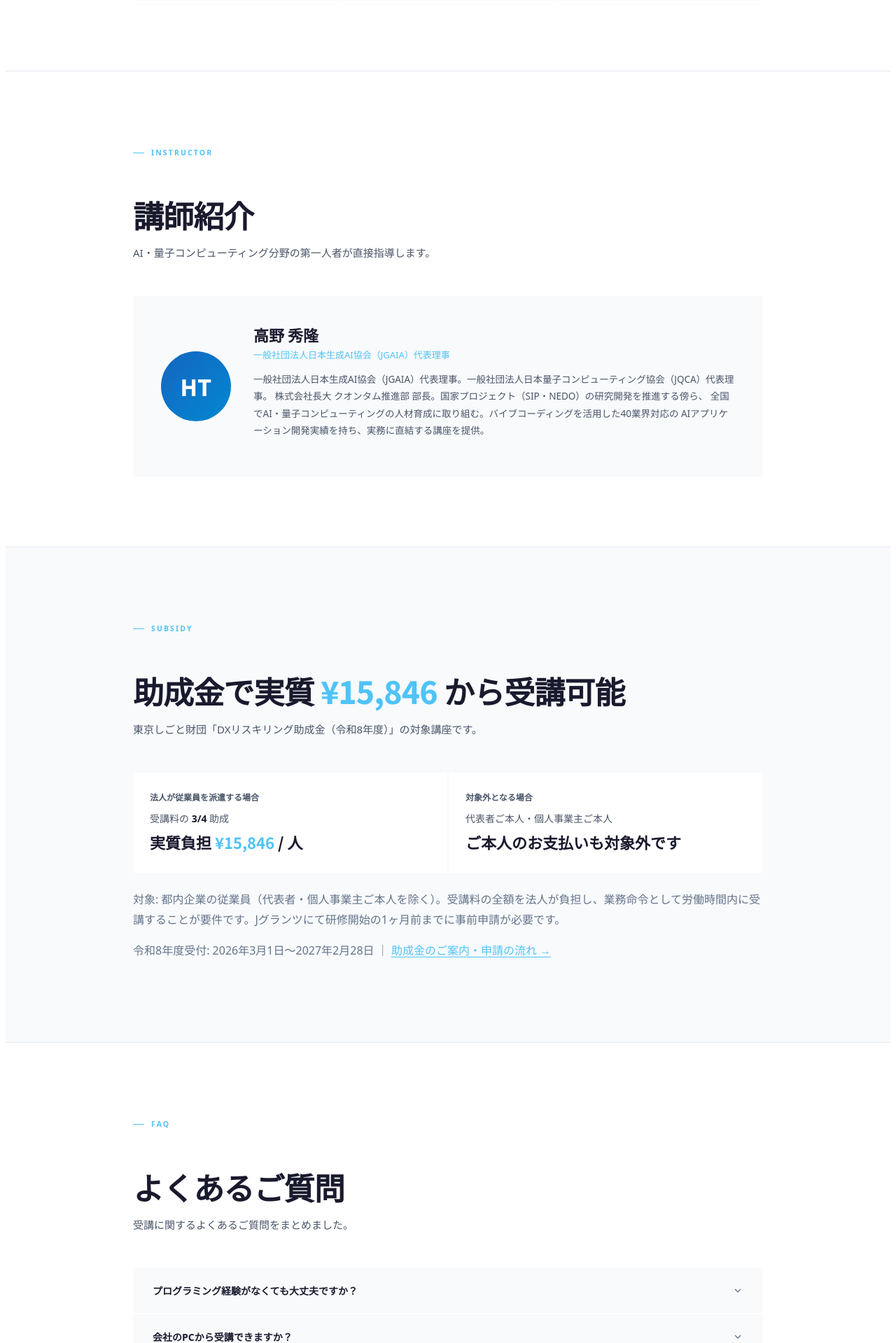
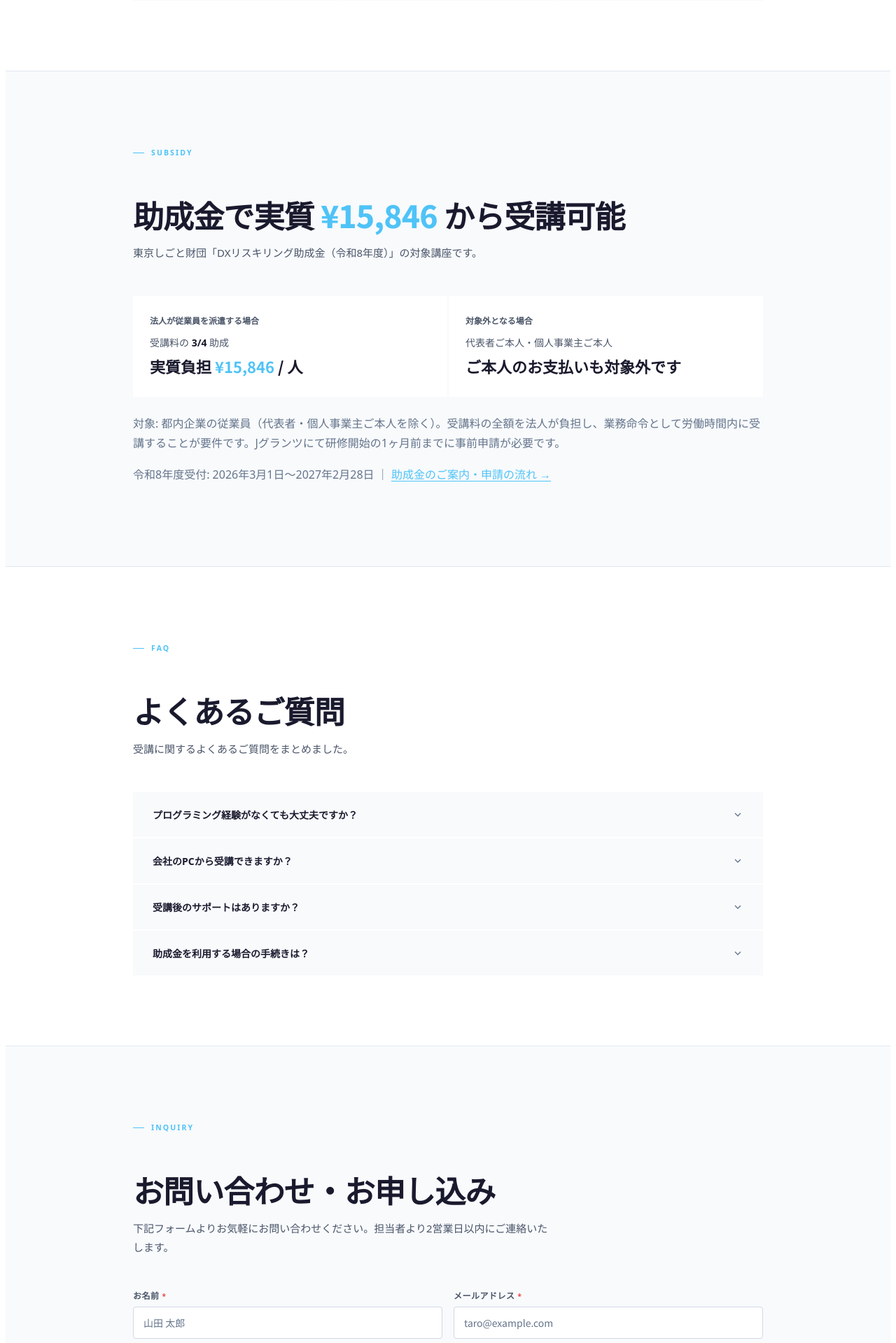
Before and after one commit to jqca/jgaia, a Flask app: page /vibe-coding/course-ga in a window 1280 px wide. Shown: the part 2703-4622 px from the top of the page at 70% size. Run offline with Flask 3, Linux system fonts and the light colour scheme; some libraries are stand-ins or nearby versions.

Commit message:
fix: 講座詳細ページから「講師紹介」を外す（社長ご指示 2026-08-16）
代表理事は講座の講師をしないため、全講座の詳細ページに社長を講師として
固定表示していたのは事実と食い違う。セクション本体と専用CSS（.instructor-*）
を削除した。

講師は登録・承認した方が担当する仕組み（/instructor/register →
/admin/instructors）が既にあるので、担当講師を出すならそちらの登録済み
データが唯一の出どころ。⛔ 固定の1名を戻さないこと。

Co-Authored-By: Claude Opus 5 <noreply@anthropic.com>

```diff
--- a/templates/course_detail.html
+++ b/templates/course_detail.html
@@ -231,35 +231,6 @@
   color:var(--c-text-s);line-height:1.7;
 }
 
-/* ── 講師 ── */
-.instructor-card {
-  display:flex;gap:32px;align-items:center;
-  background:var(--c-ink-s);
-  padding:40px;
-}
-.instructor-avatar {
-  flex-shrink:0;
-  width:100px;height:100px;
-  border-radius:50%;
-  background:{{ c.gradient }};
-  display:flex;align-items:center;justify-content:center;
-  font-family:var(--c-font-d);font-size:32px;font-weight:800;color:#fff;
-}
-.instructor-info {flex:1;min-width:0}
-.instructor-name {
-  font-family:var(--c-font-d);
-  font-size:22px;font-weight:800;color:var(--c-text);
-  margin-bottom:4px;
-}
-.instructor-role {
-  font-size:13px;color:var(--c-accent-l);
-  font-weight:500;margin-bottom:12px;
-}
-.instructor-bio {
-  font-size:13.5px;font-weight:300;
-  color:var(--c-text-s);line-height:1.8;
-}
-
 /* ── 助成金 ── */
 .subsidy-sec {
   background:var(--c-ink-s);
@@ -404,7 +375,6 @@
   .cur-item {padding:20px;gap:14px}
   .cur-num {width:32px;height:32px;font-size:11px}
   .out-grid {grid-template-columns:1fr}
-  .instructor-card {flex-direction:column;text-align:center;padding:28px 24px}
   .subsidy-grid {grid-template-columns:1fr}
   .form-wrap {grid-template-columns:1fr}
   .c-form-group.full {grid-column:1}
@@ -500,27 +470,11 @@
   </div>
 </section>
 
-<!-- 講師 -->
-<section class="c-sec">
-  <div class="c-sec-inner">
-    <div class="c-sec-eyebrow"><span class="c-sec-eyebrow-line"></span>INSTRUCTOR</div>
-    <h2 class="c-sec-heading">講師紹介</h2>
-    <p class="c-sec-sub">AI・量子コンピューティング分野の第一人者が直接指導します。</p>
-    <div class="instructor-card">
-      <div class="instructor-avatar">HT</div>
-      <div class="instructor-info">
-        <div class="instructor-name">高野 秀隆</div>
-        <div class="instructor-role">一般社団法人日本生成AI協会（JGAIA）代表理事</div>
-        <p class="instructor-bio">
-          一般社団法人日本生成AI協会（JGAIA）代表理事。一般社団法人日本量子コンピューティング協会（JQCA）代表理事。
-          株式会社長大 クオンタム推進部 部長。国家プロジェクト（SIP・NEDO）の研究開発を推進する傍ら、
-          全国でAI・量子コンピューティングの人材育成に取り組む。バイブコーディングを活用した40業界対応の
-          AIアプリケーション開発実績を持ち、実務に直結する講座を提供。
-        </p>
-      </div>
-    </div>
-  </div>
-</section>
+{# ⛔ 「講師紹介」セクションを戻さないこと（2026-08-16 社長ご指示）。
+   代表理事は講座の講師をしない。講師は登録・承認した方が担当する
+   （/instructor/register → /admin/instructors → その日の担当）ので、
+   特定の1名を全講座の講師として固定で載せると事実と食い違う。
+   担当講師を出すなら、載せてよいのは booking 側の登録済みの担当だけ。 #}
 
 <!-- 助成金 -->
 {% if c.subsidy %}
```
